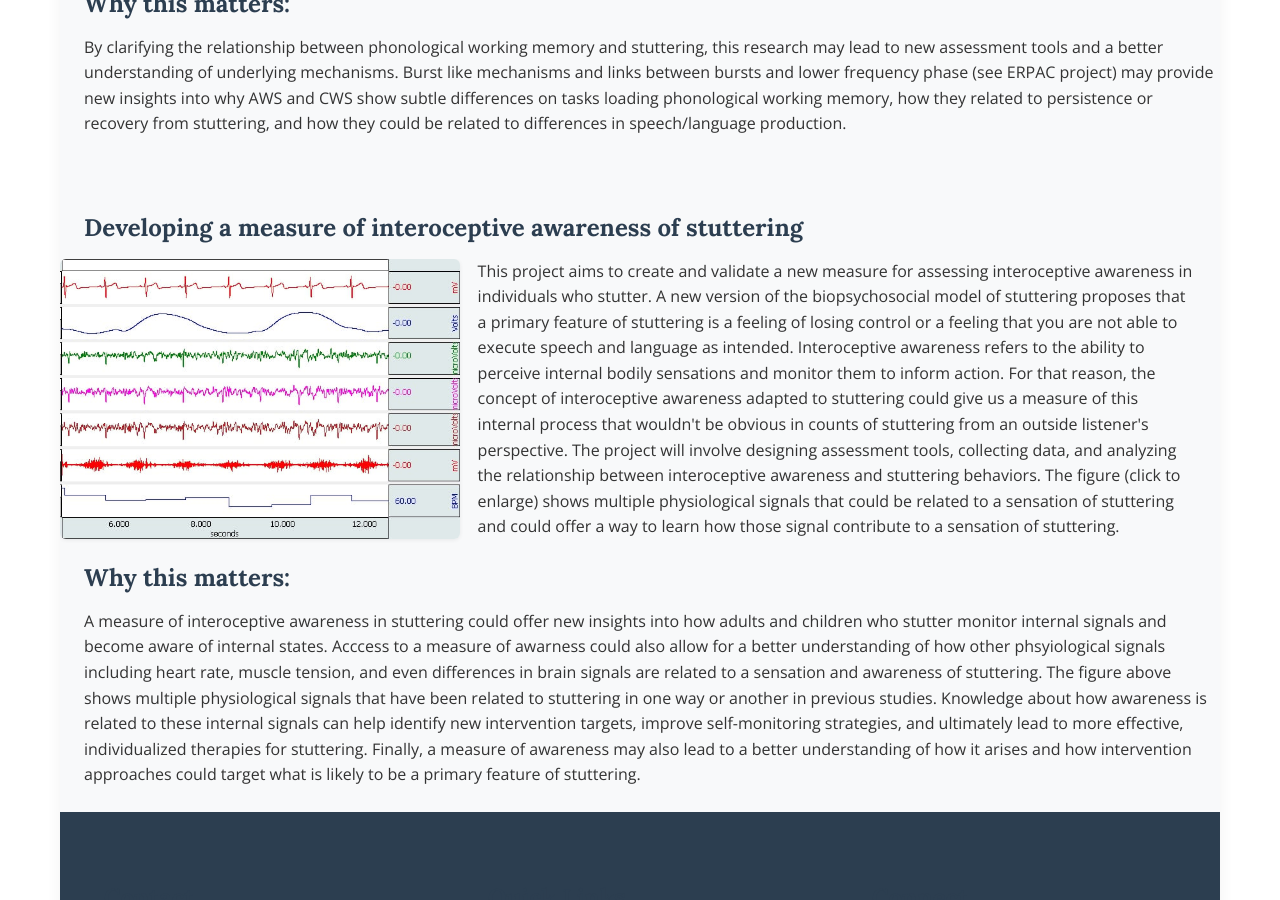
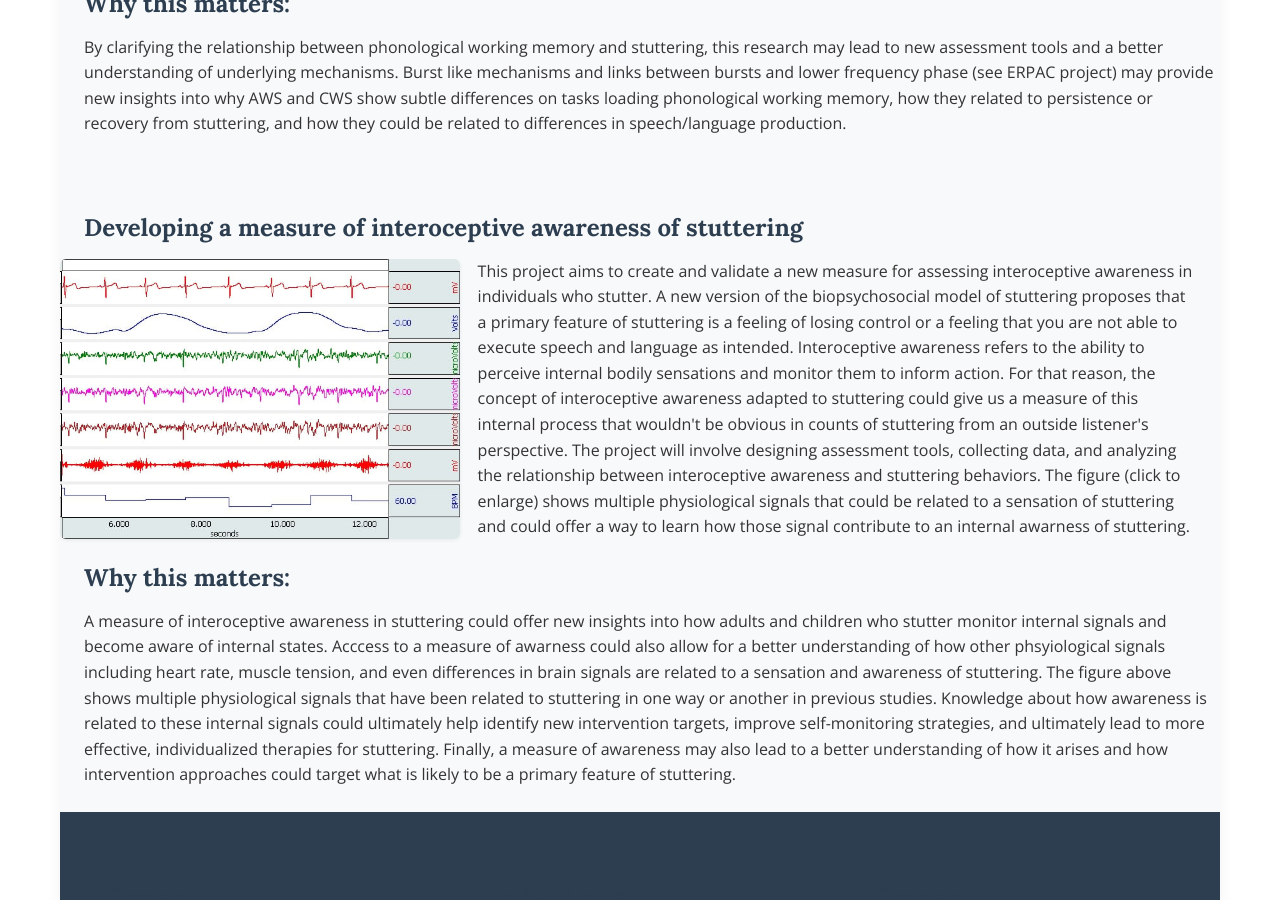
Before and after one commit to albowers/enl_website, a Jekyll site: the page projects.html, which Jekyll copies as it is, in a window 1280 px wide and 900 px high, scrolled down 3410 px. Built offline with Jekyll 4.4.1, drawn with Linux system fonts in a browser that asks for light colours.

Commit message:
Update projects.html

```diff
--- a/projects.html
+++ b/projects.html
@@ -259,11 +259,11 @@
           <div style="overflow: hidden;">
             <img src="Sleep.jpeg" alt="Developing a measure of interoceptive awareness of stuttering" class="project-img-left" onclick="openModal(this)" data-fullsrc="Sleep.jpeg" style="float:left;width:400px;height:280px;max-width:76vw;max-height:280px;margin:0 1.1rem 0.7rem 0;border-radius:6px;box-shadow:0 1px 4px rgba(0,0,0,0.07);object-fit:cover;background:none;cursor:pointer;transition:box-shadow 0.2s;display:block;padding:0;">
             <p style="overflow:visible;">
-              This project aims to create and validate a new measure for assessing interoceptive awareness in individuals who stutter. A new version of the biopsychosocial model of stuttering proposes that a primary feature of stuttering is a feeling of losing control or a feeling that you are not able to execute speech and language as intended.  Interoceptive awareness refers to the ability to perceive internal bodily sensations and monitor them to inform action. For that reason, the concept of interoceptive awareness adapted to stuttering could give us a measure of this internal process that wouldn't be obvious in counts of stuttering from an outside listener's perspective. The project will involve designing assessment tools, collecting data, and analyzing the relationship between interoceptive awareness and stuttering behaviors. The figure (click to enlarge) shows multiple physiological signals that could be related to a sensation of stuttering and could offer a way to learn how those signal contribute to a sensation of stuttering.
+              This project aims to create and validate a new measure for assessing interoceptive awareness in individuals who stutter. A new version of the biopsychosocial model of stuttering proposes that a primary feature of stuttering is a feeling of losing control or a feeling that you are not able to execute speech and language as intended.  Interoceptive awareness refers to the ability to perceive internal bodily sensations and monitor them to inform action. For that reason, the concept of interoceptive awareness adapted to stuttering could give us a measure of this internal process that wouldn't be obvious in counts of stuttering from an outside listener's perspective. The project will involve designing assessment tools, collecting data, and analyzing the relationship between interoceptive awareness and stuttering behaviors. The figure (click to enlarge) shows multiple physiological signals that could be related to a sensation of stuttering and could offer a way to learn how those signal contribute to an internal awarness of stuttering.
             </p>
           <h4 class="why-matters-heading">Why this matters:</h4>
           <div style="margin-left: 1.5rem; margin-bottom: 1.5rem;">
-            A measure of interoceptive awareness in stuttering could offer new insights into how adults and children who stutter monitor internal signals and become aware of internal states. Acccess to a measure of awarness could also allow for a better understanding of how other phsyiological signals including heart rate, muscle tension, and even differences in brain signals are related to a sensation and awareness of stuttering. The figure above shows multiple physiological signals that have been related to stuttering in one way or another in previous studies. Knowledge about how awareness is related to these internal signals can help identify new intervention targets, improve self-monitoring strategies, and ultimately lead to more effective, individualized therapies for stuttering. Finally, a measure of awareness may also lead to a better understanding of how it arises and how intervention approaches could target what is likely to be a primary feature of stuttering.
+            A measure of interoceptive awareness in stuttering could offer new insights into how adults and children who stutter monitor internal signals and become aware of internal states. Acccess to a measure of awarness could also allow for a better understanding of how other phsyiological signals including heart rate, muscle tension, and even differences in brain signals are related to a sensation and awareness of stuttering. The figure above shows multiple physiological signals that have been related to stuttering in one way or another in previous studies. Knowledge about how awareness is related to these internal signals could ultimately help identify new intervention targets, improve self-monitoring strategies, and ultimately lead to more effective, individualized therapies for stuttering. Finally, a measure of awareness may also lead to a better understanding of how it arises and how intervention approaches could target what is likely to be a primary feature of stuttering.
           </div>
         </div>
 </div>
```
